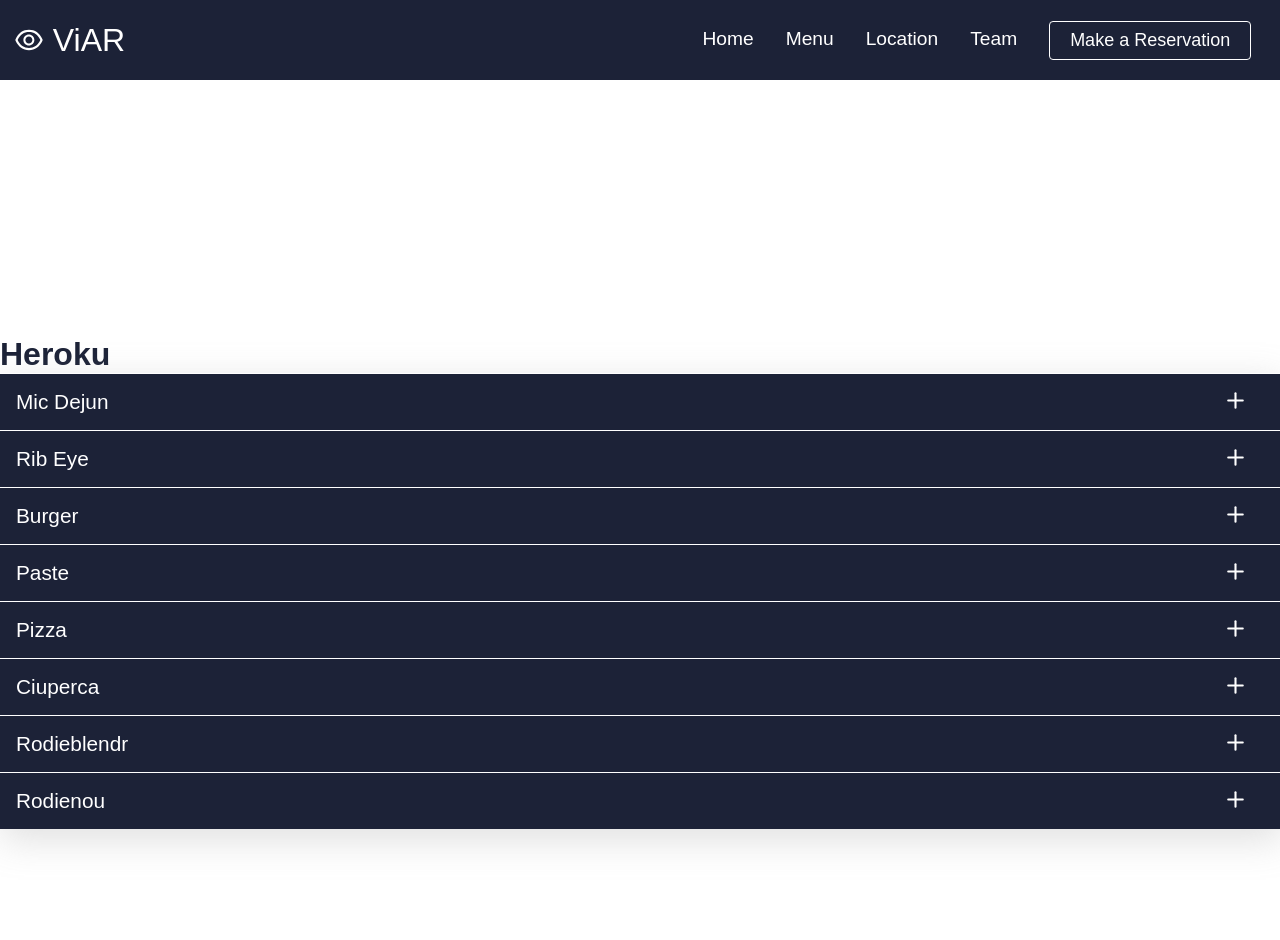
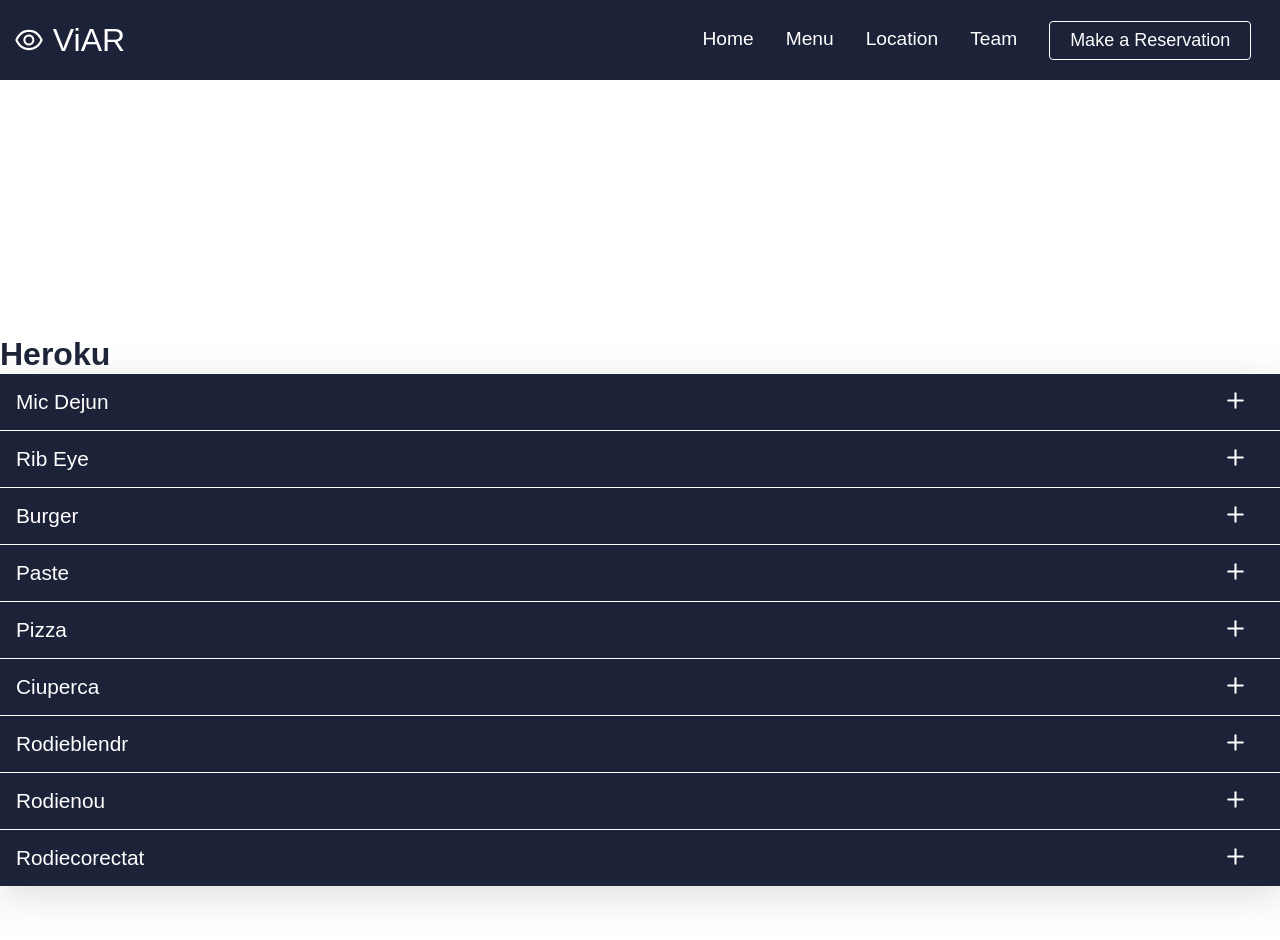
Before and after one commit to danster99/ARWebApp, a React (Create React App) app: page /menu in a window 1280 px wide. Shown: the top 940 px of the page. Built offline with nearby package versions, Linux system fonts and the light colour scheme.

Commit message:
rodiecorectat

```diff
--- a/src/components/pages/MenuPage/Data.js
+++ b/src/components/pages/MenuPage/Data.js
@@ -40,6 +40,11 @@ export const DataLegume = [
     name: 'Rodienou',
     description: 'A labracadabradora.',
     price: '30 lei',
+  },
+  {
+    name: 'Rodiecorectat',
+    description: 'A labracadabradora.',
+    price: '30 lei',
   }
   ];
 
```
Also changed, not shown: public/models/rodiecorectat/rodiecorectat.jpg (added), 1 other file (tests, documents, lock files or other folders).
